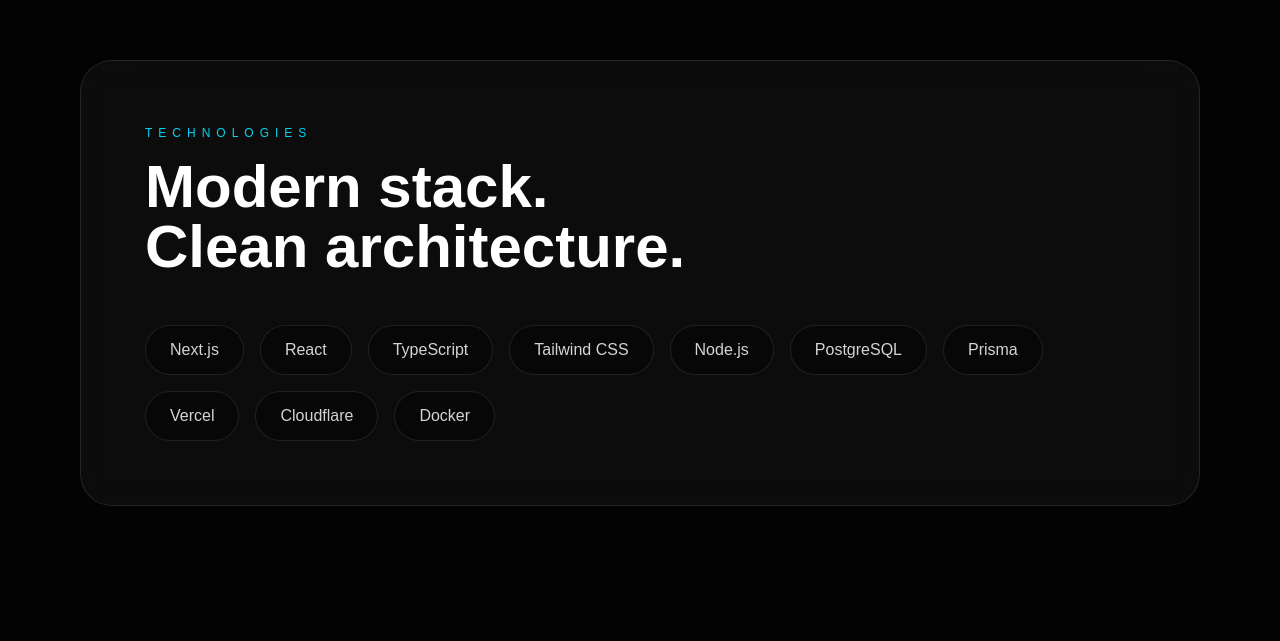
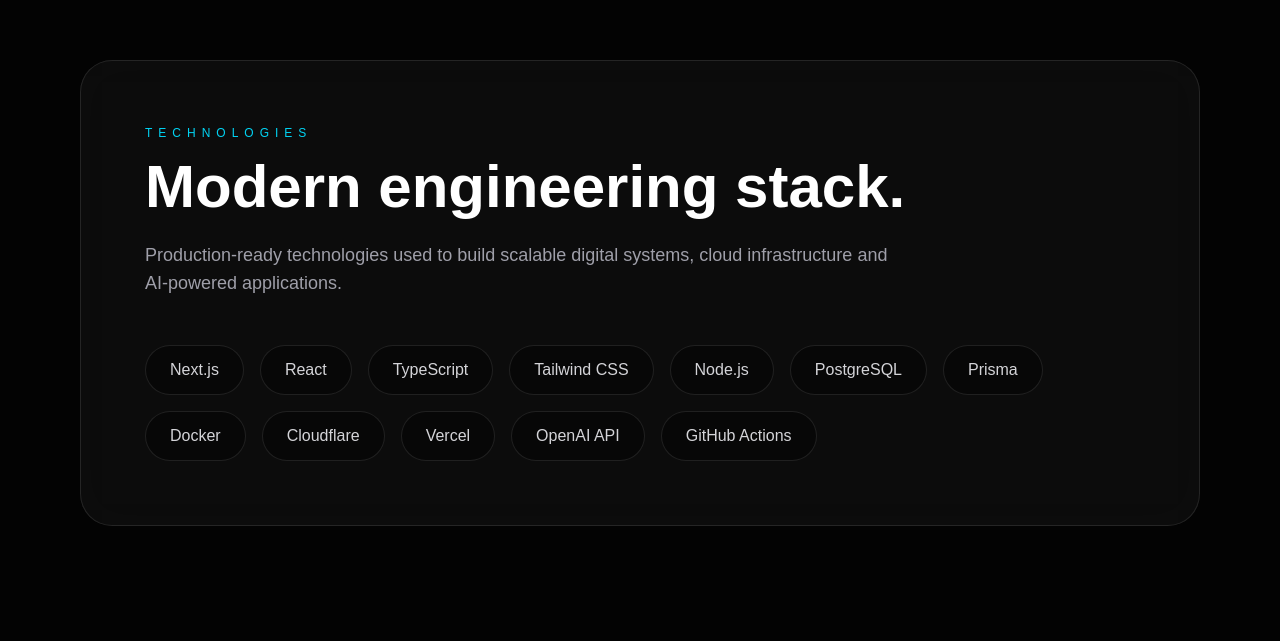
Before and after one commit to 2LLSOFT/2llsoft-clean, a Next.js app: page / in a window 1280 px wide. Shown: the part 3219-3860 px from the top of the page. Built offline with nearby package versions, Linux system fonts and the light colour scheme.

Commit message:
upgrade technologies section

```diff
--- a/sections/Technologies.tsx
+++ b/sections/Technologies.tsx
@@ -6,16 +6,18 @@
   "Node.js",
   "PostgreSQL",
   "Prisma",
+  "Docker",
+  "Cloudflare",
   "Vercel",
-  "Cloudflare",
-  "Docker",
+  "OpenAI API",
+  "GitHub Actions",
 ];
 
 export default function Technologies() {
   return (
     <section
       id="tech"
-      className="px-6 py-24 text-white md:px-20"
+      className="bg-[#030303] px-6 py-24 text-white md:px-20"
     >
       <div className="rounded-[2rem] border border-white/10 bg-white/[0.04] p-10 backdrop-blur-xl md:p-16">
         <p className="text-xs uppercase tracking-[0.5em] text-cyan-400">
@@ -23,16 +25,19 @@
         </p>
 
         <h2 className="mt-4 text-4xl font-black md:text-6xl">
-          Modern stack.
-          <br />
-          Clean architecture.
+          Modern engineering stack.
         </h2>
+
+        <p className="mt-6 max-w-3xl text-lg text-zinc-400">
+          Production-ready technologies used to build scalable digital systems,
+          cloud infrastructure and AI-powered applications.
+        </p>
 
         <div className="mt-12 flex flex-wrap gap-4">
           {tech.map((item) => (
             <div
               key={item}
-              className="rounded-full border border-white/10 bg-black/40 px-6 py-3 text-zinc-300"
+              className="rounded-full border border-white/10 bg-black/40 px-6 py-3 text-zinc-300 transition hover:border-cyan-400 hover:text-white"
             >
               {item}
             </div>
```
